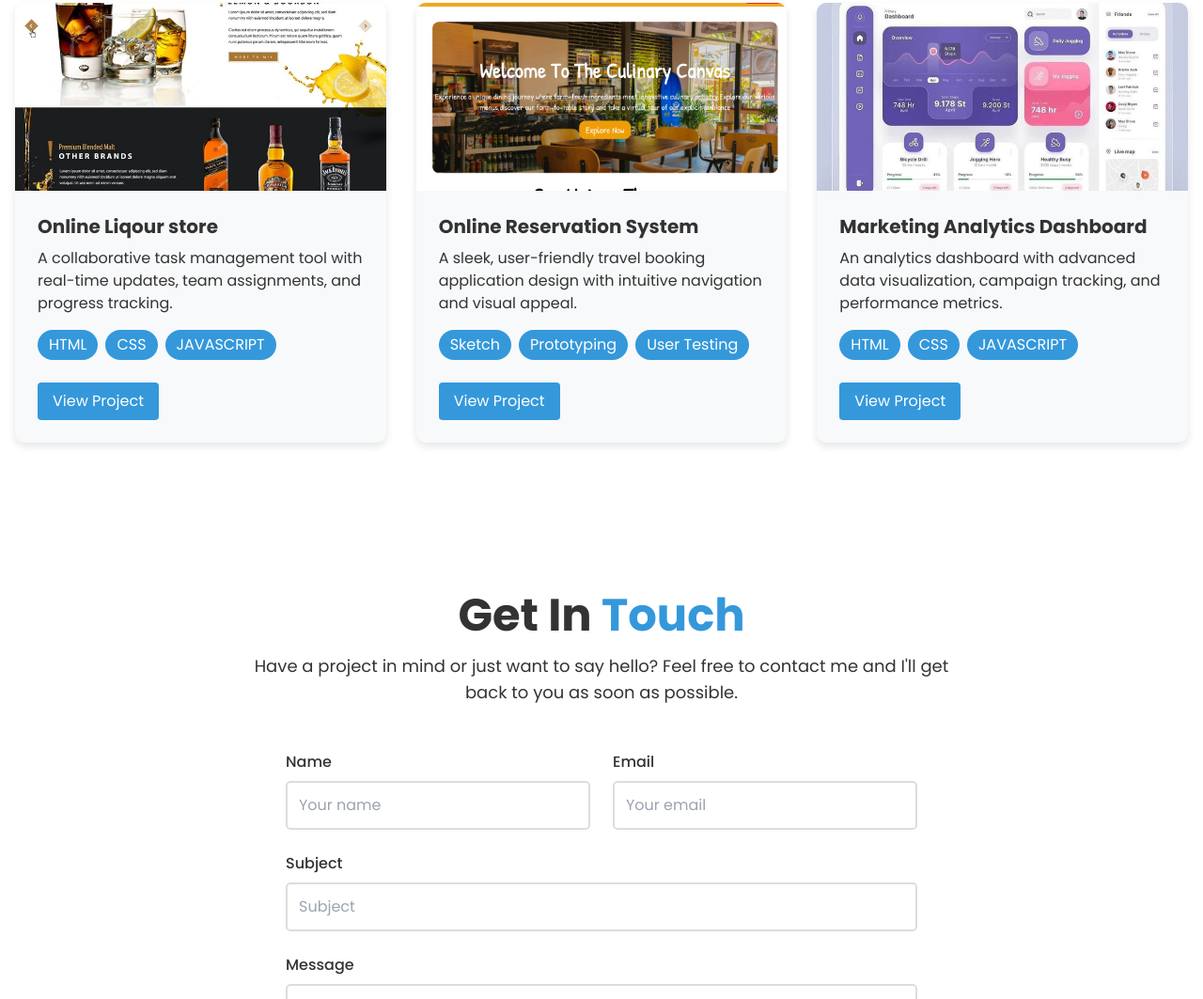
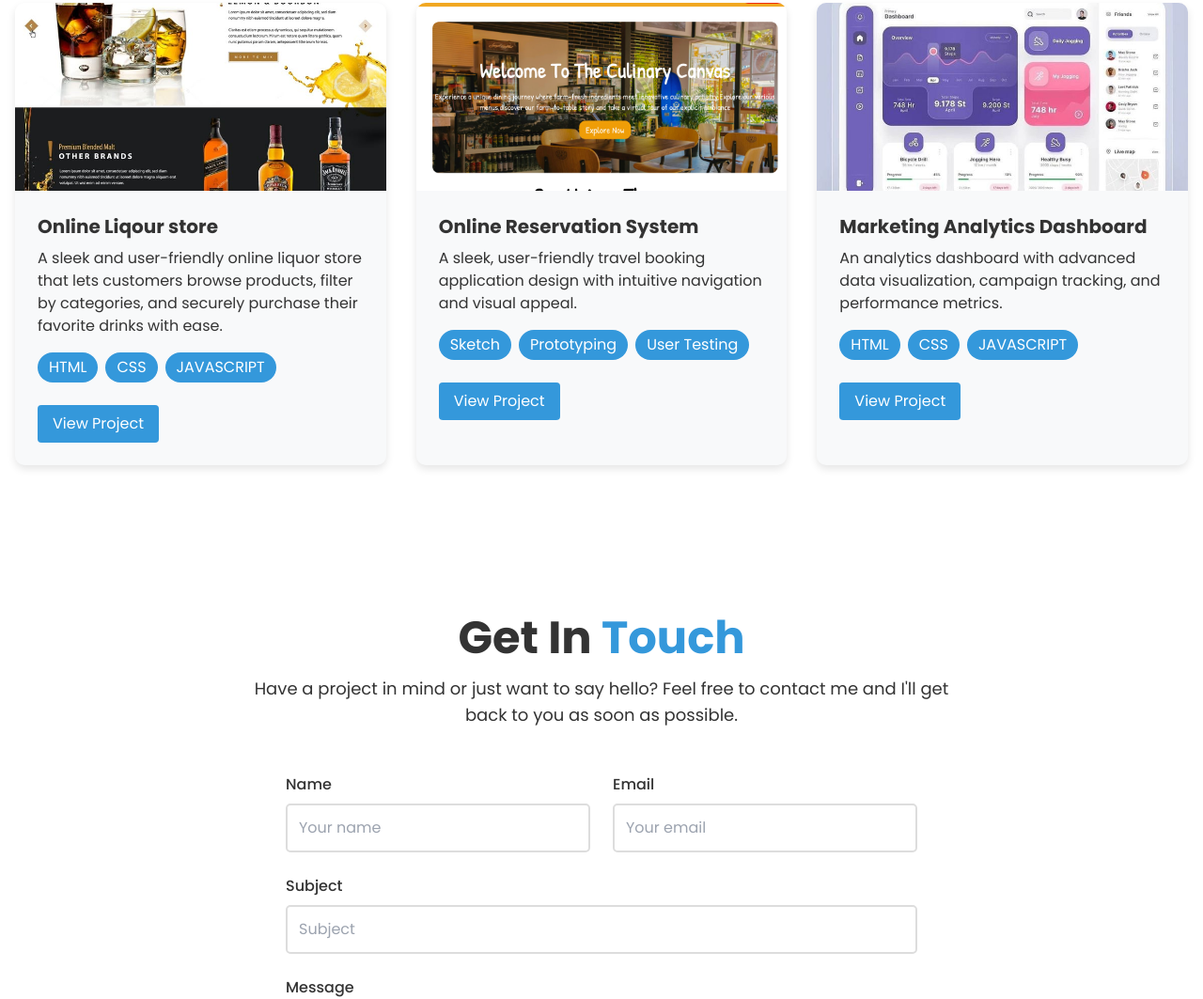
Before and after one commit to Muasyafrank/portfolio, a website: page index.html in a window 1280 px wide. Shown: the part 1645-2708 px from the top of the page at 94% size. Drawn offline with nearby package versions, Linux system fonts and the light colour scheme; some packages are replaced by stand-ins of ours.

Commit message:
online store desc

```diff
--- a/index.html
+++ b/index.html
@@ -146,7 +146,7 @@
             <img src="/images/Liquor.jpeg" alt="" class="project-image lazy">
           <div class="p-6">
             <h3 class="text-xl font-bold mb-2">Online Liqour store</h3>
-            <p class="mb-4">A collaborative task management tool with real-time updates, team assignments, and progress tracking.</p>
+            <p class="mb-4">A sleek and user-friendly online liquor store that lets customers browse products, filter by categories, and securely purchase their favorite drinks with ease.</p>
             <div class="flex flex-wrap gap-2 mb-6">
               <span class="tech-tag">HTML</span>
               <span class="tech-tag">CSS</span>
```
